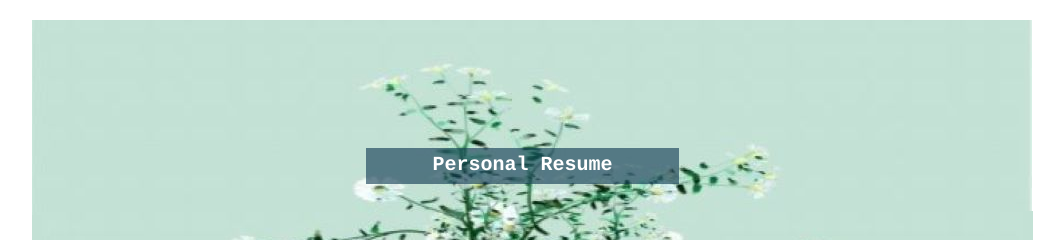
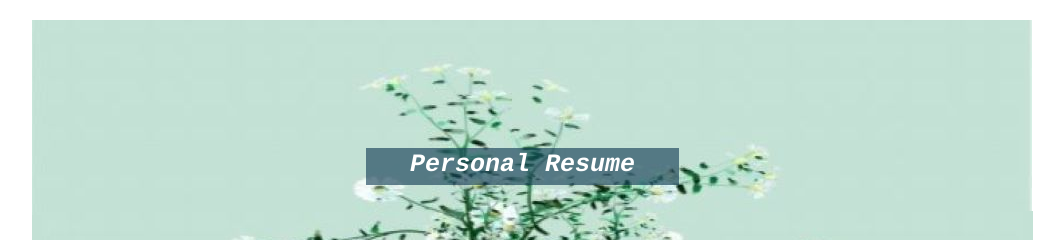
Before and after one commit to Holle-art/wxy.github.io, a plain HTML site: page index.html in a window 1280 px wide. Shown: the top 240 px of the page, without its empty margins (108-1172 px from the left). Drawn offline with Linux system fonts and the light colour scheme.

Commit message:
Update index.css

```diff
--- a/index.css
+++ b/index.css
@@ -38,7 +38,8 @@ html p {
     text-align: center;
 }
 .content strong {
-    font-size: 20px;
+    font-style:italic;
+    font-size: 25px;
     letter-spacing: 0;
     line-height: 14px;
     text-shadow: initial;
```
